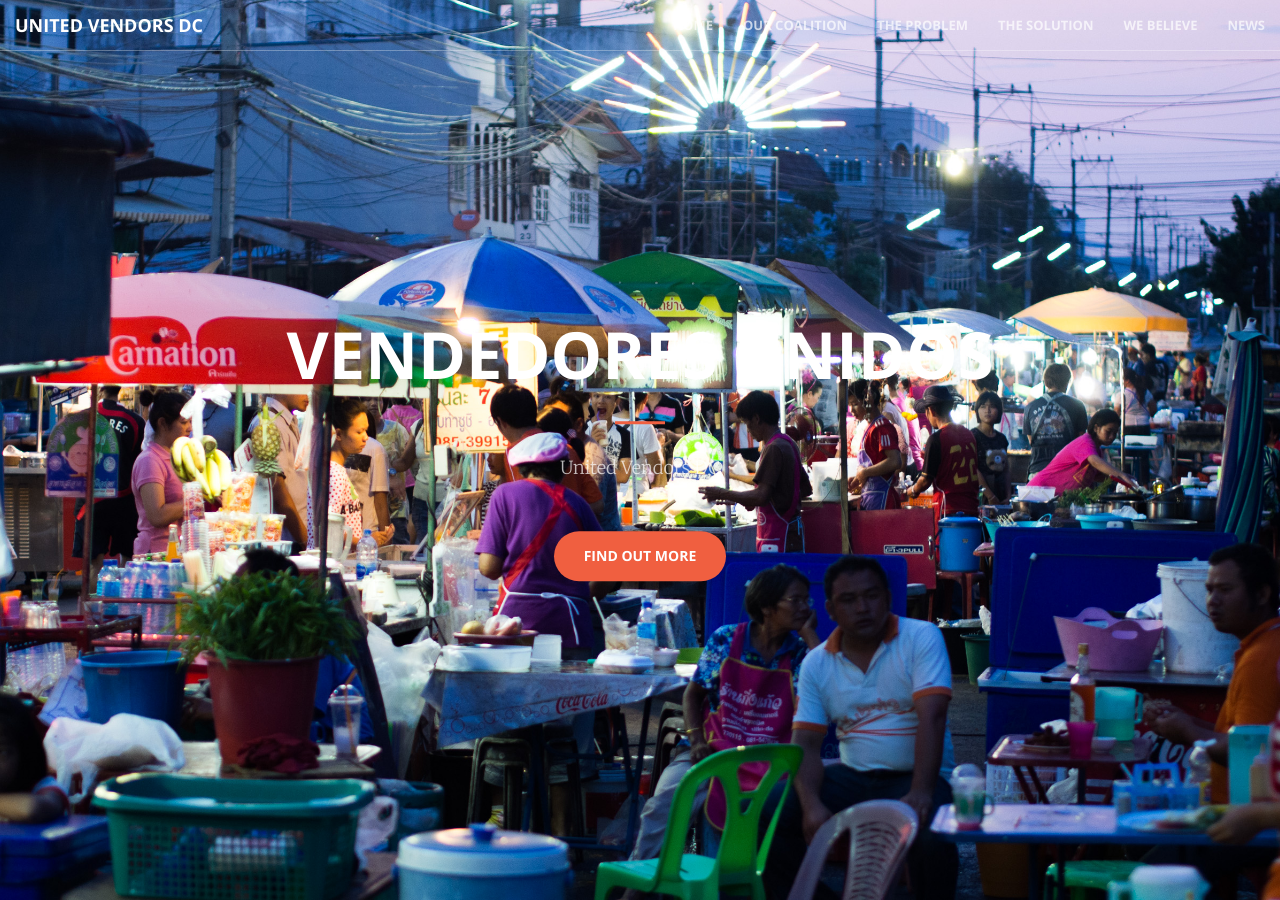
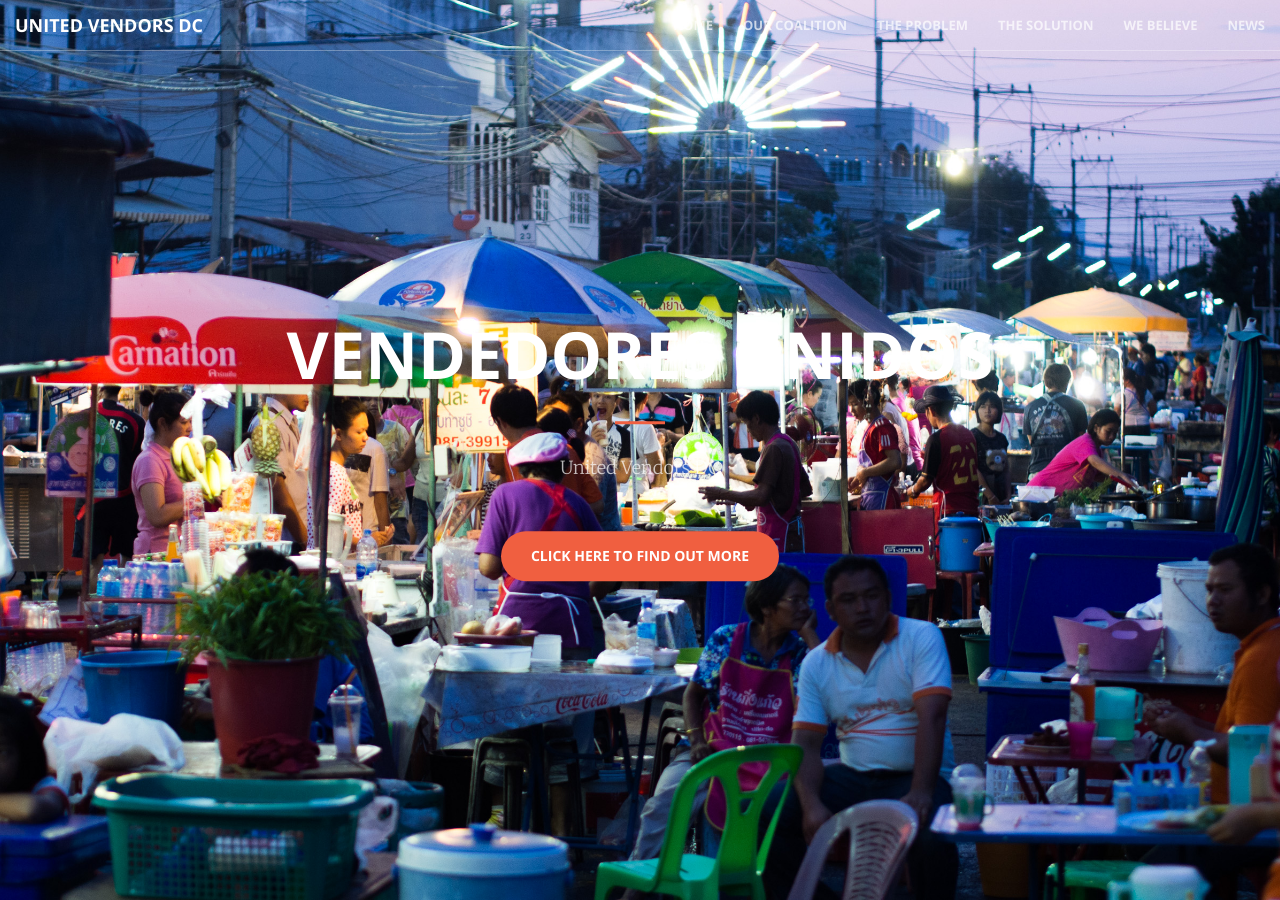
Before and after one commit to UnitedVendorsDC/unitedvendorsdc.github.io, a Jekyll site: the page built from index.html, in a window 1280 px wide and 900 px high. Built offline with Jekyll 4.4.1, drawn with Linux system fonts in a browser that asks for light colours.

Commit message:
Update header.html

```diff
--- a/_includes/header.html
+++ b/_includes/header.html
@@ -4,7 +4,7 @@
             <h1>Vendedores Unidos</h1>
             <hr>
             <p>United Vendors DC</p>
-            <a href="#about" class="btn btn-primary btn-xl page-scroll">Find Out More</a>
+            <a href="#about" class="btn btn-primary btn-xl page-scroll">Click here to find out more</a>
         </div>
     </div>
 </header>
```
